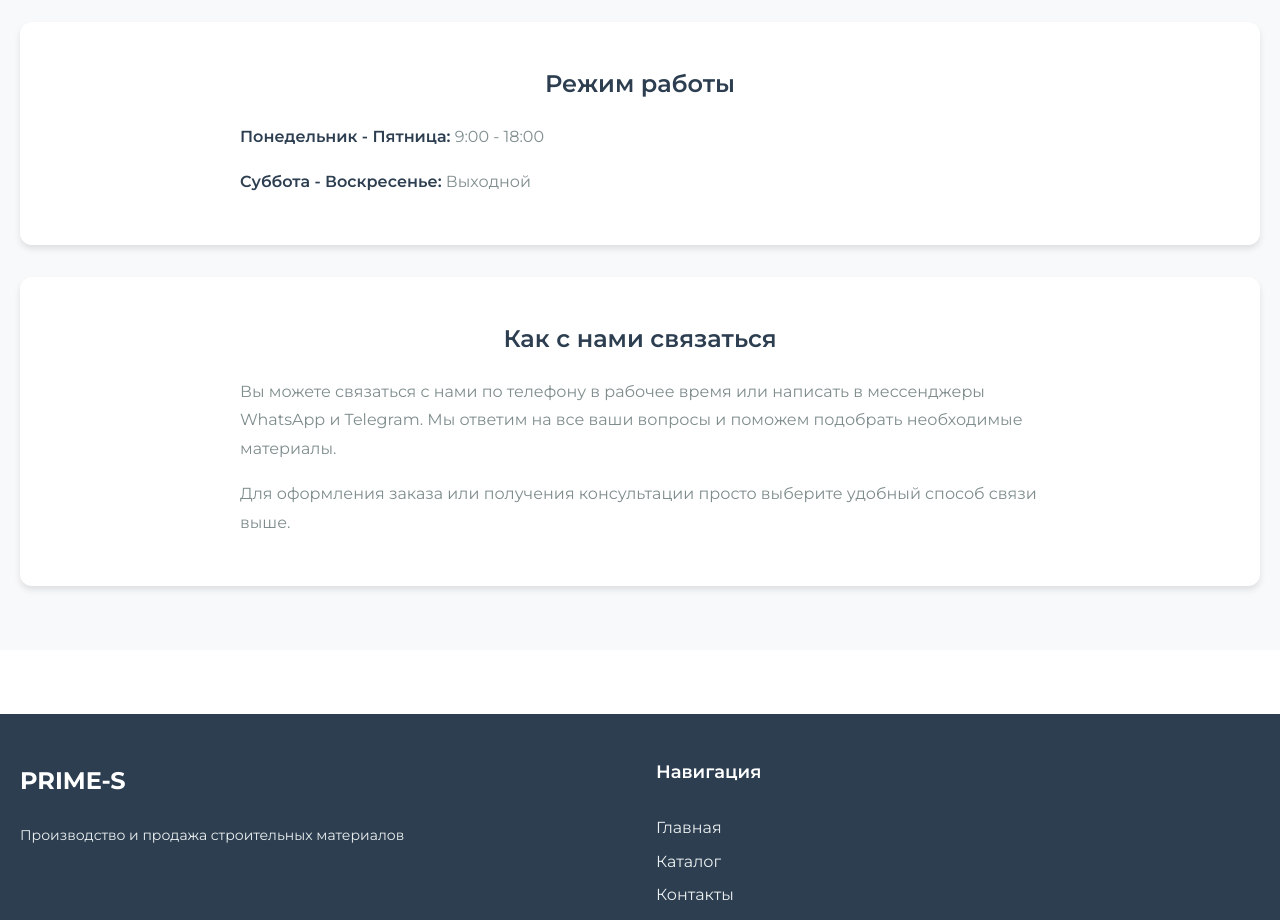
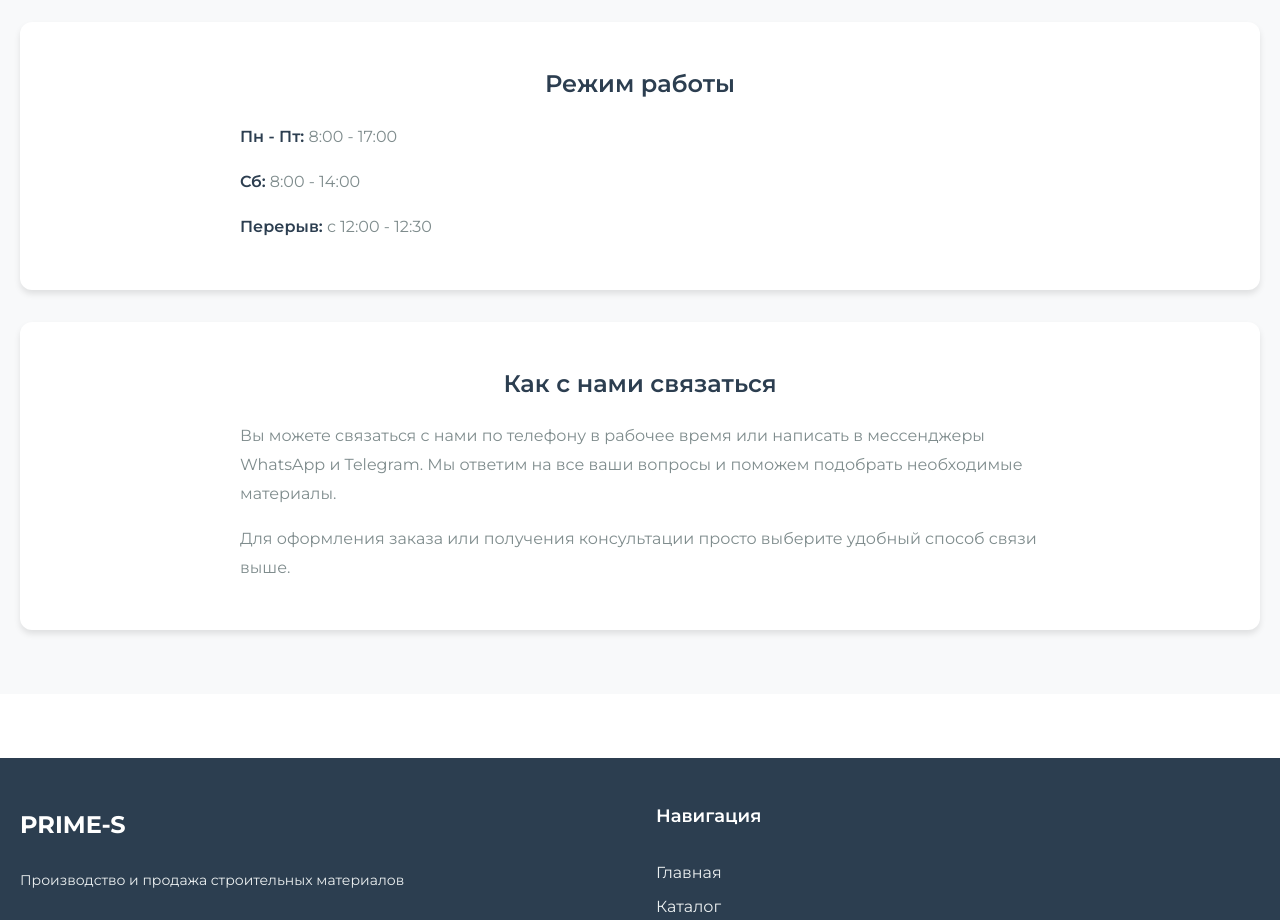
Before and after one commit to Arbitr3103/prime-s-react, a React (Vite) app: page /contacts in a window 1280 px wide. Shown: the part 780-1700 px from the top of the page. Built offline with nearby package versions, Linux system fonts and the light colour scheme.

Commit message:
feat: добавлен режим работы на главную страницу и обновлен на странице контактов (Пн-Пт: 8:00-17:00, Сб: 8:00-14:00, перерыв 12:00-12:30)

```diff
--- a/src/pages/ContactsPage.jsx
+++ b/src/pages/ContactsPage.jsx
@@ -89,12 +89,8 @@ function ContactsPage() {
               <div className={styles.cardIcon}>📧</div>
               <h2 className={styles.cardTitle}>Email</h2>
               <a
-                href="mailto:info@prime-s.ru?subject=Вопрос%20от%20клиента&body=Здравствуйте!"
+                href="mailto:info@prime-s.ru"
                 className={styles.contactLink}
-                onClick={(e) => {
-                  // Убеждаемся, что ссылка работает
-                  window.location.href = 'mailto:info@prime-s.ru?subject=Вопрос%20от%20клиента&body=Здравствуйте!';
-                }}
               >
                 info@prime-s.ru
               </a>
@@ -109,10 +105,13 @@ function ContactsPage() {
             <h2 className={styles.infoTitle}>Режим работы</h2>
             <div className={styles.infoContent}>
               <p className={styles.infoText}>
-                <strong>Понедельник - Пятница:</strong> 9:00 - 18:00
+                <strong>Пн - Пт:</strong> 8:00 - 17:00
               </p>
               <p className={styles.infoText}>
-                <strong>Суббота - Воскресенье:</strong> Выходной
+                <strong>Сб:</strong> 8:00 - 14:00
+              </p>
+              <p className={styles.infoText}>
+                <strong>Перерыв:</strong> с 12:00 - 12:30
               </p>
             </div>
           </div>
--- a/src/pages/HomePage.jsx
+++ b/src/pages/HomePage.jsx
@@ -185,6 +185,11 @@ function HomePage() {
 
             <p className={styles.contactText}>ИНН 1650441170</p>
 
+            <p className={styles.contactText} style={{ marginTop: '24px', fontWeight: 'bold' }}>Режим работы :</p>
+            <p className={styles.contactText}>Пн - Пт : 8:00 - 17:00</p>
+            <p className={styles.contactText}>Сб : 8:00 - 14:00</p>
+            <p className={styles.contactText}>Перерыв с 12:00 - 12:30</p>
+
             <div style={{ marginTop: '24px' }}>
               <a
                 className={styles.messengerLink}
```
